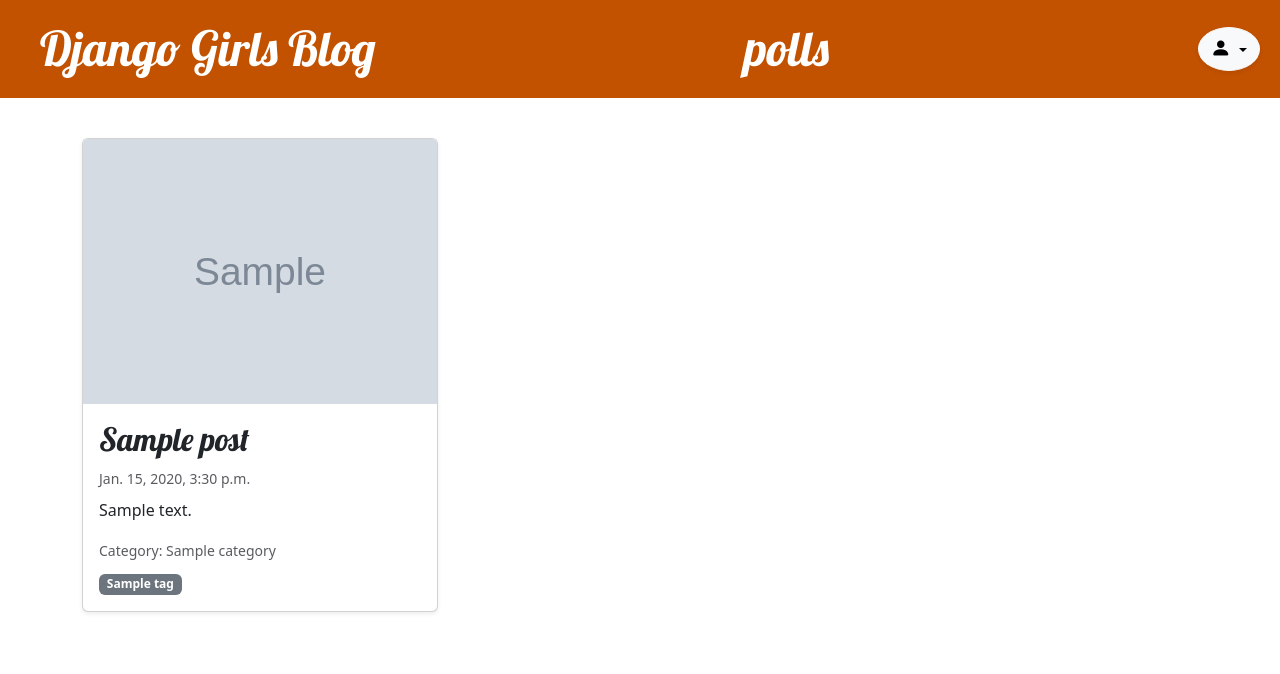
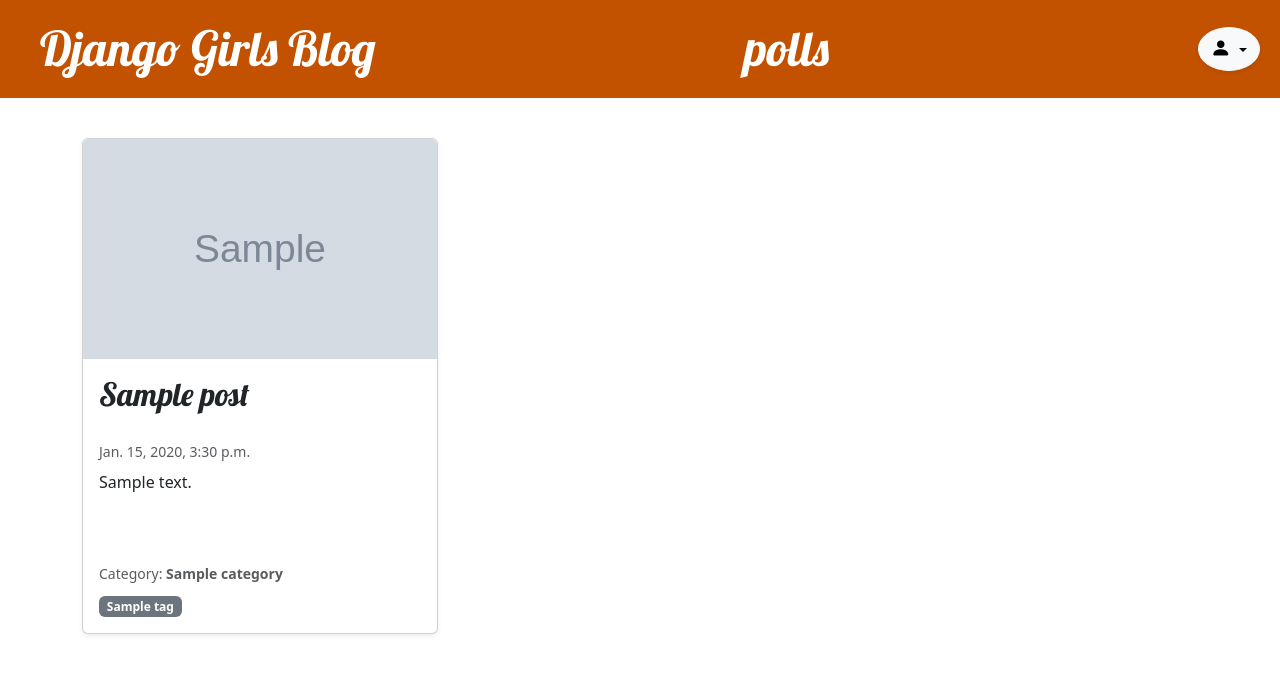
Before and after one commit to tus020191/merge_backend, a Django app: page / in a window 1280 px wide. Shown: the top 674 px of the page. Run offline with Django 5.2, Linux system fonts and the light colour scheme; tables that the repository leaves empty hold one stand-in row (values such as "Sample post"); grey boxes marked "Sample" are stand-in pictures.

Commit message:
improved ui for list cards

```diff
--- a/blog/static/blog/css/blog.css
+++ b/blog/static/blog/css/blog.css
@@ -43,12 +43,30 @@ h4 {
     text-decoration: none;
 }
 
-.post-card{
-    transition: transform 0.2s ease, box-shadow 0.2s ease;
 
+
+.post-card {
+    transition: transform 0.25s ease, box-shadow 0.25s ease;
 }
 
-.post-card:hover{
-    transform: translateY(-5px);
+.post-card:hover {
+    transform: translateY(-6px);
+    box-shadow: 0 10px 25px rgba(0, 0, 0, 0.15) !important;
+}
 
+
+.post-card-image {
+    width: 100%;
+    height: 220px;
+    object-fit: cover;
 }
+
+
+.post-card-title {
+    min-height: 58px;
+}
+
+
+.post-card-description {
+    min-height: 75px;
+}
--- a/blog/templates/blog/post_list.html
+++ b/blog/templates/blog/post_list.html
@@ -14,7 +14,6 @@
 
 {% endif %}
 
-<div class="post">
 
 <div class="row g-4">
 
@@ -26,60 +25,97 @@
                 href="{% url 'post_detail' slug=post.slug %}"
                 class="text-decoration-none text-dark">
 
-        <div class="card h-100 shadow-sm post-card">
+                <div class="card h-100 shadow-sm post-card overflow-hidden">
+
+
+                    <!-- Featured Image -->
 
                     {% if post.featured_image %}
 
                         <img
                             src="{{ post.featured_image.url }}"
-                    class="card-img-top"
+                            class="card-img-top post-card-image"
                             alt="{{ post.title }}">
 
                     {% endif %}
 
-            <div class="card-body">
 
-                <h2 class="card-title">
+                    <!-- Card Body -->
+
+                    <div class="card-body d-flex flex-column">
+
+
+                        <!-- Title -->
+
+                        <h2 class="card-title post-card-title">
+
                             {{ post.title }}
+
                         </h2>
+
+
+                        <!-- Published Date -->
 
                         {% if post.published_date %}
 
-                    <small class="text-muted">
+                            <small class="text-muted mb-2">
+
                                 {{ post.published_date }}
+
                             </small>
 
                         {% endif %}
 
-                <p class="card-text mt-2">
+
+                        <!-- Description -->
+
+                        <p class="card-text post-card-description">
+
                             {{ post.text|truncatewords:25 }}
+
                         </p>
 
-                <p class="mt-2 mb-2">
+
+                        <!-- Category -->
+
+                        <p class="mb-2">
 
                             <small class="text-muted">
-                        Category: {{ post.category.name }}
+
+                                Category:
+                                <strong>
+                                    {{ post.category.name }}
+                                </strong>
+
                             </small>
 
                         </p>
 
-                <div>
+
+                        <!-- Tags -->
+
+                        <div class="mt-auto">
 
                             {% for tag in post.tags.all %}
 
                                 <span class="badge bg-secondary me-1">
+
                                     {{ tag.name }}
+
                                 </span>
 
                             {% empty %}
 
                                 <small class="text-muted">
+
                                     No tags
+
                                 </small>
 
                             {% endfor %}
 
                         </div>
+
 
                     </div>
 
@@ -93,6 +129,4 @@
 
 </div>
 
-</div>
-
 {% endblock %}
```
Lines whose indentation alone changed are shown as unchanged.
